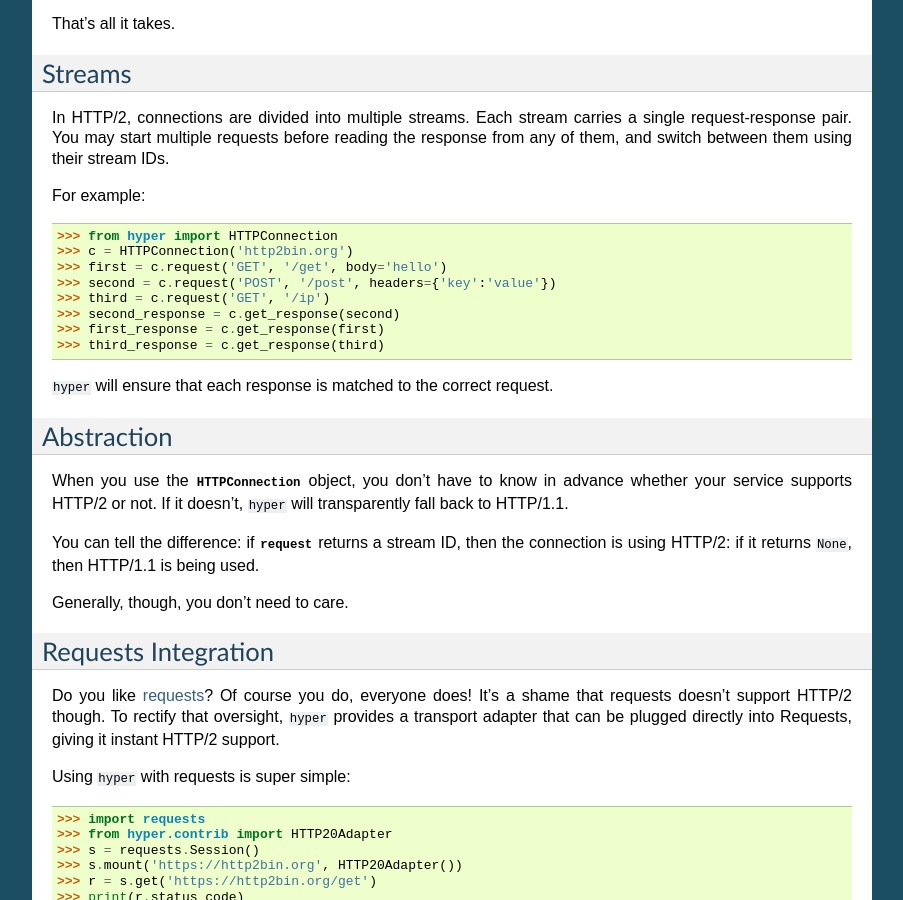
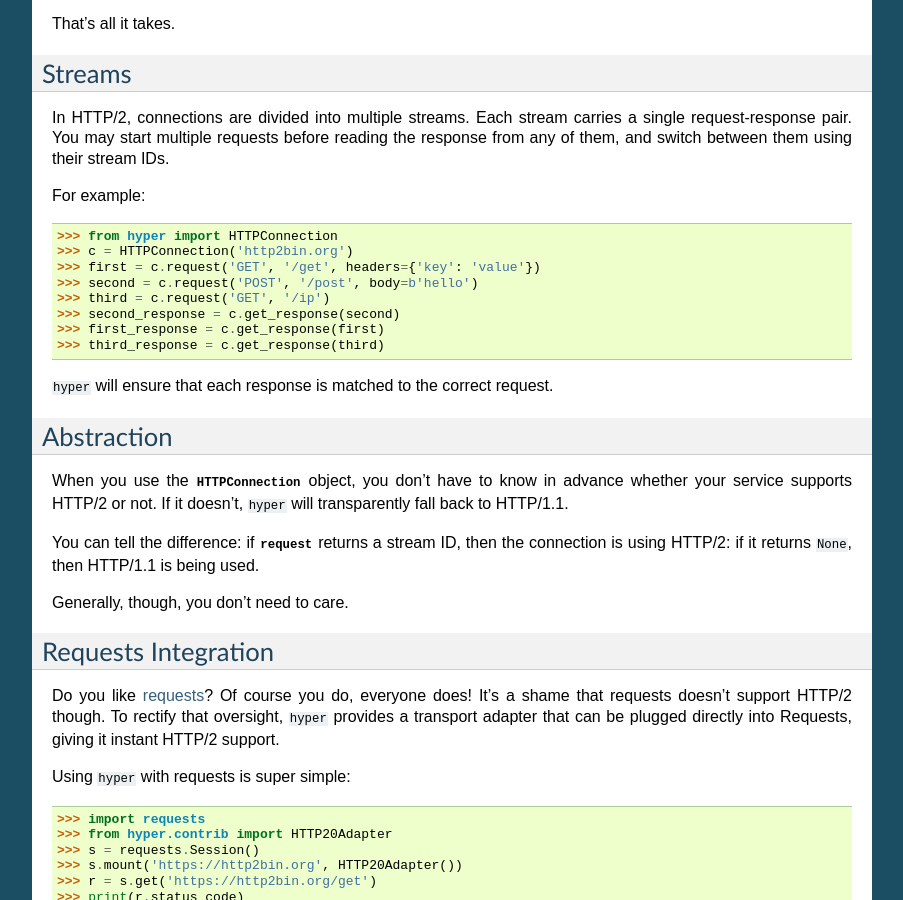
Before and after one commit to python-hyper/hyper, a Sphinx documentation site: the page built from docs/source/quickstart.rst, in a window 1280 px wide and 900 px high, scrolled down 1372 px. Shown: the whole window, without its empty margins (198-1101 px from the left). Built offline with Sphinx 7.4.7, drawn with Linux system fonts in a browser that asks for light colours.

```diff
--- a/docs/source/quickstart.rst
+++ b/docs/source/quickstart.rst
@@ -100,8 +100,8 @@ For example::
 
     >>> from hyper import HTTPConnection
     >>> c = HTTPConnection('http2bin.org')
-    >>> first = c.request('GET', '/get', body='hello')
-    >>> second = c.request('POST', '/post', headers={'key':'value'})
+    >>> first = c.request('GET', '/get', headers={'key': 'value'})
+    >>> second = c.request('POST', '/post', body=b'hello')
     >>> third = c.request('GET', '/ip')
     >>> second_response = c.get_response(second)
     >>> first_response = c.get_response(first)
```
